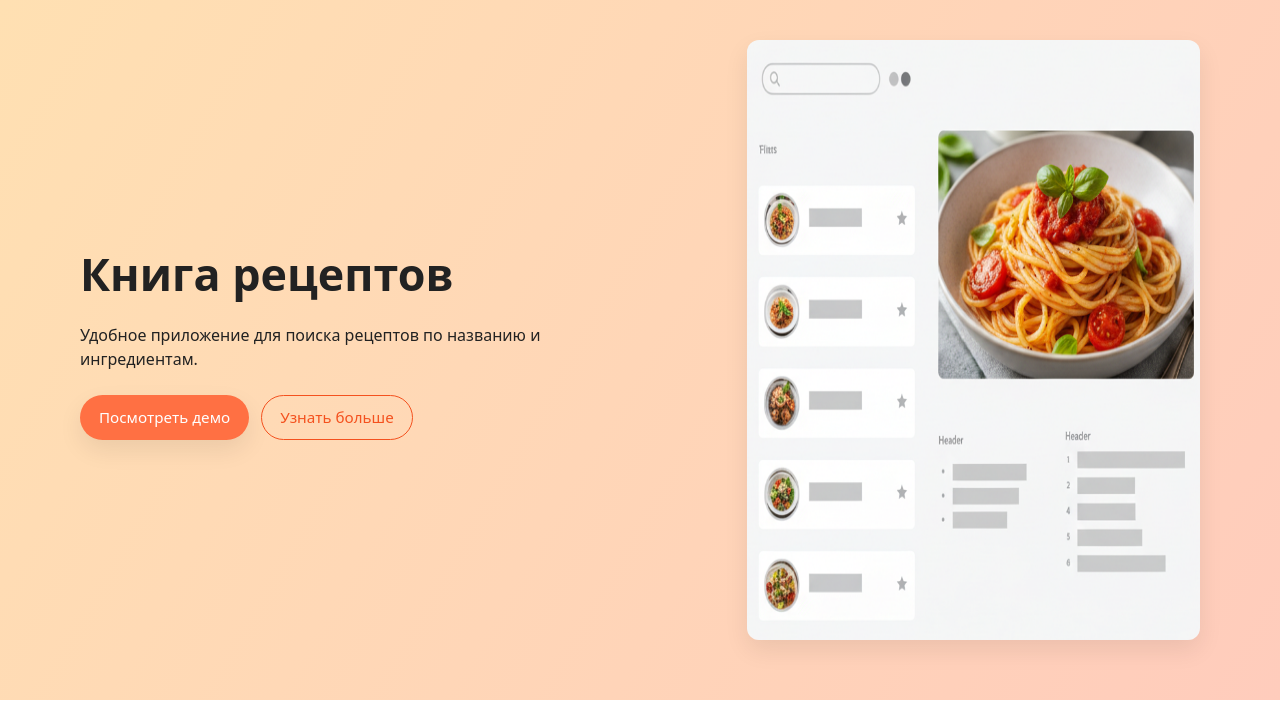
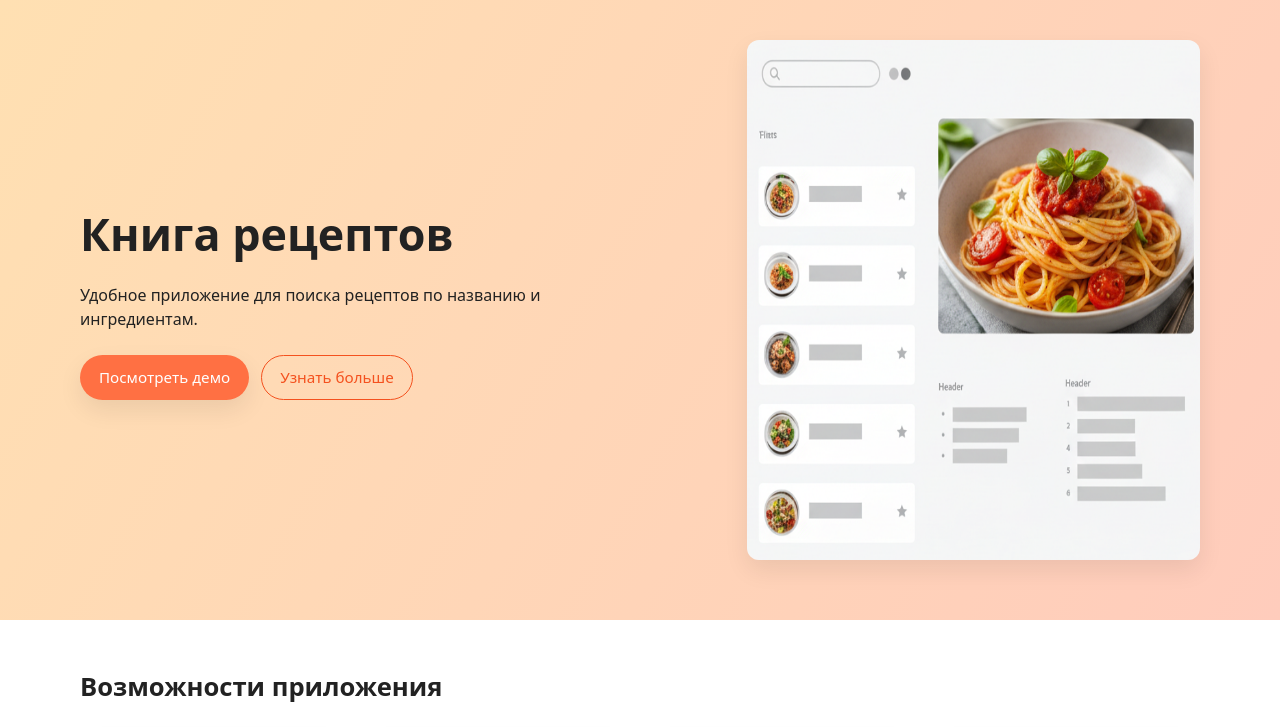
Before and after one commit to kislypolly/cookbook-promo, a plain HTML site: page index.html in a window 1280 px wide. Shown: the top 727 px of the page. Drawn offline with Linux system fonts and the light colour scheme.

Commit message:
Update index.html

```diff
--- a/index.html
+++ b/index.html
@@ -20,7 +20,7 @@
       </div>
     </div>
     <div class="hero-image">
-      <img src="img/example_website.png" alt="Пример интерфейса приложения" width="500" height="600">
+      <img src="img/example_website.png" alt="Пример интерфейса приложения" width="500" height="520">
     </div>
   </div>
 </header>
```
